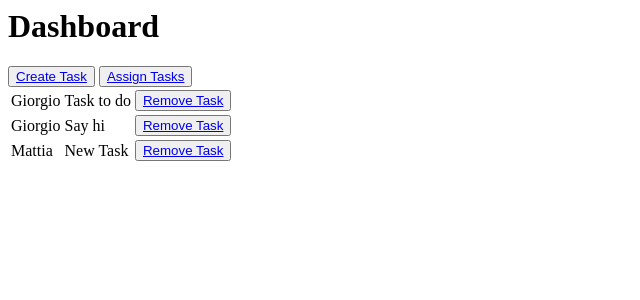
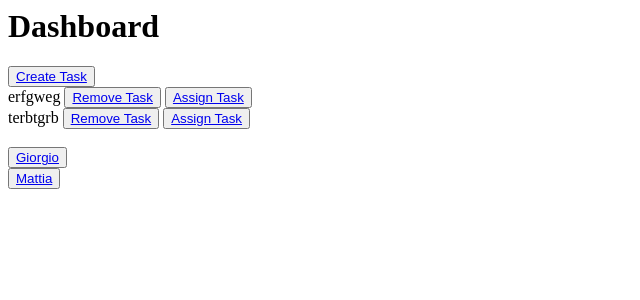
Before and after one commit to NicolaCNT/WebFormatProject, a Django app: page /dashboard/ in a window 1280 px wide. Shown: the top 300 px of the page, without its empty margins (0-640 px from the left). Run offline with Django 4.2, Linux system fonts and the light colour scheme; data comes from the database, SQL or seed files in the repository.

Commit message:
Inserito il campo many_to_many dentro task ed eliminato il precedente modello TaskAssigned, funzionante rimozione dei task e check dei task in processing dei dev, todo assegnamento task ai dev

```diff
--- a/ticketSystem/ticketApp/admin.py
+++ b/ticketSystem/ticketApp/admin.py
@@ -7,4 +7,3 @@ from .models import *
 admin.site.register(Employee)
 admin.site.register(Task)
 admin.site.register(Team)
-admin.site.register(TaskAssigned)
--- a/ticketSystem/ticketApp/models.py
+++ b/ticketSystem/ticketApp/models.py
@@ -19,12 +19,13 @@ class Employee(models.Model):
     name_employee = models.CharField(max_length=100)
     phone_number = models.TextField()
     role = models.CharField(choices=ROLE_CHOICES, max_length=30)
-#   team_employee = models.ForeignKey(Team, on_delete=models.CASCADE)
+#   team_employee = models.ForeignKey(Team, on_delete=models.SET_NULL)
 
     def __str__(self):
         return self.name_employee
 
-
+    def get_employees(self, role_to_filter):
+        return self.objects.filter(role = role_to_filter)
 #da cambiare per problema di dichiarazione, fare una tabella che accoppia employee con team dopo la loro dichiarazione
 
 
@@ -55,18 +56,23 @@ class Task(models.Model):
     status = models.CharField(choices=STATUS_CHOICES, max_length=50, default=WAITING)
     deadline = models.DateField()
     created_by = models.ForeignKey(Employee, on_delete=models.CASCADE, limit_choices_to={'role': Employee.PM})
+    assigned_to = models.ManyToManyField(Employee, related_name="devs", limit_choices_to={'role': Employee.DEV})
 
     def __str__(self):
         return self.title
 
+    def get_status(self):
+        return self.status
+
+    def set_status(self, status_to_set):
+        self.status = status_to_set
 
 
 class Project(models.Model):
     name = models.CharField(max_length=20)
+    assigned_to = models.ManyToManyField(Employee, related_name="pm", limit_choices_to={'role': Employee.PM})
 
-class TaskAssigned(models.Model):
-    developer = models.ForeignKey(Employee, on_delete=models.CASCADE)
-    task = models.ForeignKey(Task, on_delete=models.CASCADE)
+
 
 class ProjectAssigned(models.Model):
     project = models.ForeignKey(Project, on_delete=models.CASCADE)
--- a/ticketSystem/ticketApp/templates/dashboard.html
+++ b/ticketSystem/ticketApp/templates/dashboard.html
@@ -4,14 +4,19 @@
 
 <button><a href="{% url 'create_task' %}">Create Task</a></button>
 
-<button><a href="{% url 'assign_task' %}">Assign Tasks</a></button>
 
-<table>
-    {% for task_assigned in all_tasks_assigned %}
-    <tr>
-      <td>{{ task_assigned.developer }}</td>
-      <td>{{ task_assigned.task }}</td>
-      <td><button><a href="{% url 'remove_task' task_assigned.pk %}">Remove Task</a></button></td>
-    </tr>
+<br>
+    {% for task in tasks_to_assign %}
+        {{task}}
+        <button><a href="{% url 'remove_task' task.pk %}">Remove Task</a></button>
+        <button><a href="{% url 'assign_task' task.pk %}">Assign Task</a></button> <br>
     {% endfor %}
-  </table>
+
+<br>
+
+<div>
+{% for dev in developers %}
+        <button><a href="{% url 'processing_task' dev.pk %}">{{dev}}</a></button>
+        <br>
+    {% endfor %}
+</div>
--- a/ticketSystem/ticketApp/views.py
+++ b/ticketSystem/ticketApp/views.py
@@ -1,6 +1,7 @@
 from django.shortcuts import render, redirect
 from .forms import CreateTaskForm, AssignTaskToDevForm
 from .models import *
+from django.db.models import Q
 from django.views import View
 
 # Create your views here.
@@ -8,16 +9,26 @@ from django.views import View
 class Dashboard(View):
 
     def get(self, request):
-        all_tasks_assigned = TaskAssigned.objects.order_by("developer").all()
-        context={"all_tasks_assigned": all_tasks_assigned}
+        developers = Employee.objects.filter(role = 'DEV')
+        #all_tasks_assigned = TaskAssigned.objects.order_by("developer").all()
+        for dev in developers:
+            developer = Employee.objects.get(name_employee = dev.name_employee)
+            tasks_assigned = developer.devs.filter( status = 'processing' )
+        tasks_to_assign = Task.objects.filter(Q(status = 'processing') | Q(status = 'waiting'))
+        context={
+            #"all_tasks_assigned": all_tasks_assigned,
+            "tasks_to_assign": tasks_to_assign,
+            "tasks" : tasks_assigned,
+            "developers": developers}
         return render(request, "dashboard.html", context)
+
 
 class TaskCreate(View):
 
     def get(self, request):
         all_project_managers = Employee.objects.filter(role='PM')
         context = {'project_managers': all_project_managers}
-        return render(request, "createTask.html", context)
+        return render(request, "create_task.html", context)
 
     def post(self, request):
         create_task_form = CreateTaskForm(request.POST)
@@ -26,20 +37,26 @@ class TaskCreate(View):
             return redirect('dashboard')
 
 class TaskAssign(View):
-    def get(self, request):
-        devs = Employee.objects.filter(role = 'DEV')
-        tasks_to_assign = Task.objects.filter(status='waiting') or Task.objects.filter(status='processing')
-        context = {'tasks_to_assign' : tasks_to_assign,
-                   'devs': devs}
-        return render(request, "assignTask.html", context)
+    def get(self, request, pk):
+        task_to_assign = Task.objects.get(id=pk)
+        all_devs = Employee.objects.filter(role = 'DEV')
+        devs_to_assign = []
+        for dev in all_devs:
+            if dev.id != task_to_assign.assigned_to:
+                devs_to_assign.append(dev)
+
+        context = {'task_to_assign' : task_to_assign,
+                   'devs' : devs_to_assign,
+                   }
+        return render(request, "assign_task.html", context)
+
     def post(self, request):
+
         assign_task_form = AssignTaskToDevForm(request.POST)
-        task_fk = request.POST['task']
-        task = Task.objects.get(id=task_fk)
-        if task.status == 'waiting':
-            task.status = 'processing'
-            task.save()
+        dev = Employee.objects.get(id=dev_pk)
+        task_to_assign = Task.objects.get(id=task_pk)
         if assign_task_form.is_valid():
+            task_to_assign.devs.add(dev)
             assign_task_form.save()
             return redirect('dashboard')
 
@@ -47,11 +64,26 @@ class TaskAssign(View):
 class TaskRemove(View):
 
     def get(self, request, pk):
-        id_task_to_remove = TaskAssigned.objects.get(id=pk)
-        context = {'task_to_remove': id_task_to_remove}
+        task_to_remove = Task.objects.get(id=pk)
+        context = {'task_to_remove': task_to_remove}
         return render(request, "remove_task.html", context)
 
     def post(self, request, pk):
-        id_task_to_remove = TaskAssigned.objects.get(id=pk)
-        id_task_to_remove.delete()
+        task_to_remove = Task.objects.get(id=pk)
+        task_to_remove.delete()
         return redirect("dashboard")
+
+class TaskProcessing(View):
+    def get(self, request, pk):
+        dev = Employee.objects.get(id=pk)
+        developer_tasks = Task.objects.filter(assigned_to=dev.id, status = 'processing')
+
+
+        context = {'dev' : dev, 'developer_tasks': developer_tasks}
+        return render(request, "processing_task.html", context)
+
+    def post(self, request, pk):
+        #developer_tasks = TaskAssigned.objects.filter(developer = pk).values("task")
+        #tasks_processing = developer_tasks.filter(status = "processing")
+        #context = {'tasks_processing': tasks_processing}
+        pass
--- a/ticketSystem/ticketSystem/urls.py
+++ b/ticketSystem/ticketSystem/urls.py
@@ -5,7 +5,8 @@ from ticketApp import views
 urlpatterns = [
     path('dashboard/', views.Dashboard.as_view(), name="dashboard"),
     path('create_task/', views.TaskCreate.as_view(), name="create_task"),
-    path('assign_task/', views.TaskAssign.as_view(), name="assign_task"),
+    path('assign_task/<int:pk>/', views.TaskAssign.as_view(), name="assign_task"),
     path('remove_task/<int:pk>/', views.TaskRemove.as_view(), name="remove_task"),
+    path('processing_task/<int:pk>/', views.TaskProcessing.as_view(), name="processing_task"),
     path('admin/', admin.site.urls),
 ]
```
Also changed, not shown: ticketSystem/ticketApp/forms.py (+4 -4 lines), ticketSystem/ticketApp/templates/assignTask.html (deleted, +0 -22 lines), ticketSystem/ticketApp/templates/assign_task.html (added, +16 -0 lines), ticketSystem/ticketApp/templates/processing_task.html (added, +7 -0 lines), ticketSystem/db.sqlite3, ticketSystem/ticketApp/migrations/0006_delete_taskassigned.py (added), ticketSystem/ticketApp/migrations/0007_task_assigned_to.py (added), ticketSystem/ticketApp/migrations/0008_alter_task_assigned_to.py (added), ticketSystem/ticketApp/migrations/0009_alter_task_assigned_to.py (added), ticketSystem/ticketApp/migrations/0010_project_assigned_to.py (added), ticketSystem/ticketApp/templates/create_task.html (renamed from ticketSystem/ticketApp/templates/createTask.html).
